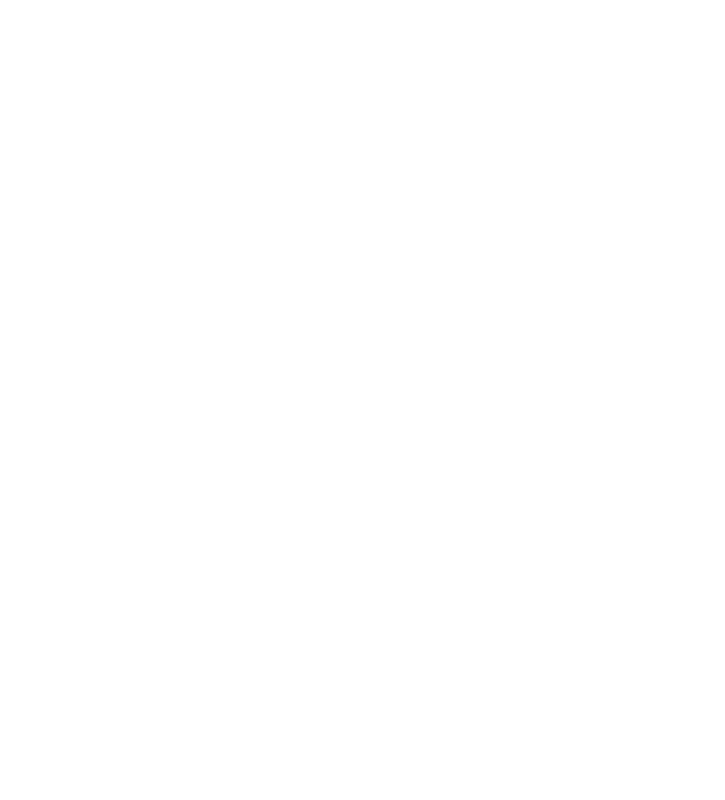
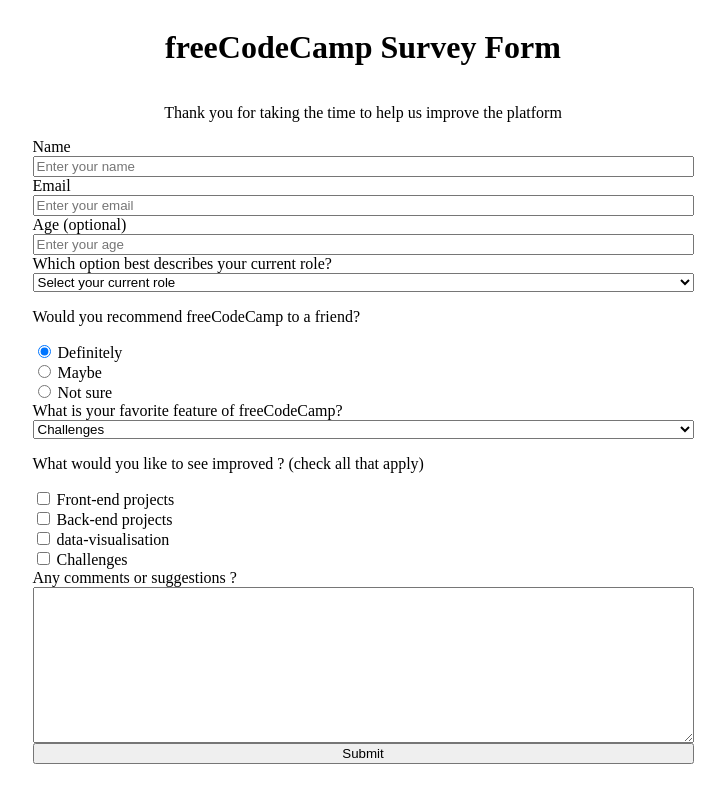
Before and after one commit to alexandrecoin/FreeCodeCamp, a plain HTML site: page 1_Responsive_Web_Design/Project2/index.html in a window 1280 px wide. Shown: the whole page, without its empty margins (277-1002 px from the left). Drawn offline with Linux system fonts and the light colour scheme.

Commit message:
1-2: Finished html w/o testing

```diff
--- a/1_Responsive_Web_Design/Project2/index.html
+++ b/1_Responsive_Web_Design/Project2/index.html
@@ -1,11 +1,96 @@
 <!DOCTYPE html>
 <html lang="en">
-<head>
-  <meta charset="UTF-8">
-  <meta name="viewport" content="width=device-width, initial-scale=1.0">
-  <title>Document</title>
-</head>
-<body>
+  <head>
+    <meta charset="UTF-8" />
+    <meta name="viewport" content="width=device-width, initial-scale=1.0" />
+    <link rel="stylesheet" href="style.css" />
+    <title>Document</title>
+  </head>
+  <body>
+    <h1 id="title">freeCodeCamp Survey Form</h1>
+    <p id="description">
+      Thank you for taking the time to help us improve the platform
+    </p>
+    <form id="survey-form">
+      <label for="name" id="name-label">Name</label>
+      <input type="text" id="name" placeholder="Enter your name" />
+      <label for="email" id="email-label">Email</label>
+      <input type="email" id="email" placeholder="Enter your email" />
+      <label for="number" id="number-label">Age (optional)</label>
+      <input
+        type="number"
+        id="number"
+        placeholder="Enter your age"
+        min="0"
+        max="120"
+      />
+      <label id="dropdown-label" for="dropdown"
+        >Which option best describes your current role?</label
+      >
+      <select name="role" id="dropdown">
+        <option value="" disabled selected>Select your current role</option>
+        <option value="job">Full time job</option>
+        <option value="learner">Full time learner</option>
+        <option value="secret">Prefer not say</option>
+        <option value="other">Other</option>
+      </select>
 
-</body>
+      <p>Would you recommend freeCodeCamp to a friend?</p>
+
+      <div>
+        <input
+          type="radio"
+          id="definitely"
+          name="definitely"
+          value="definitely"
+          checked
+        />
+        <label for="definitely">Definitely</label>
+      </div>
+
+      <div>
+        <input type="radio" id="maybe" name="maybe" value="maybe" />
+        <label for="maybe">Maybe</label>
+      </div>
+
+      <div>
+        <input type="radio" id="not-sure" name="not-sure" value="not-sure" />
+        <label for="not-sure">Not sure</label>
+      </div>
+
+      <label id="feature-dropdown-label" for="feature-dropdown"
+        >What is your favorite feature of freeCodeCamp?</label
+      >
+      <select name="role" id="feature-dropdown">
+        <option value="challenges" disabled selected>Challenges</option>
+        <option value="project">Projects</option>
+        <option value="community">Community</option>
+        <option value="open-source">Open source</option>
+      </select>
+
+      <p>What would you like to see improved ? (check all that apply)</p>
+
+      <div>
+        <input type="checkbox" name="front-end" value="front-end" />
+        <label for="front-end">Front-end projects</label>
+      </div>
+      <div>
+        <input type="checkbox" name="back-end" valeu="back-end" />
+        <label for="back-end">Back-end projects</label>
+      </div>
+      <div>
+        <input type="checkbox" name="data-viz" value="data-viz" />
+        <label for="data-viz">data-visualisation</label>
+      </div>
+      <div>
+        <input type="checkbox" name="challenges" value="challenges" />
+        <label for="challenges">Challenges</label>
+      </div>
+
+      <label for="textarea">Any comments or suggestions ?</label>
+      <textarea name="textarea" id="textarea" cols="80" rows="10"></textarea>
+
+      <input type="submit" id="submit" value="Submit" />
+    </form>
+  </body>
 </html>
--- a/1_Responsive_Web_Design/Project2/style.css
+++ b/1_Responsive_Web_Design/Project2/style.css
@@ -0,0 +1,16 @@
+body {
+  display: flex;
+  flex-direction: column;
+  align-items: center;
+}
+
+#survey-form {
+  display: flex;
+  flex-direction: column;
+  max-width: 800px;
+}
+
+textarea {
+  box-sizing: border-box;
+  width: 100%;
+}
```
Also changed, not shown: 1 other file.
